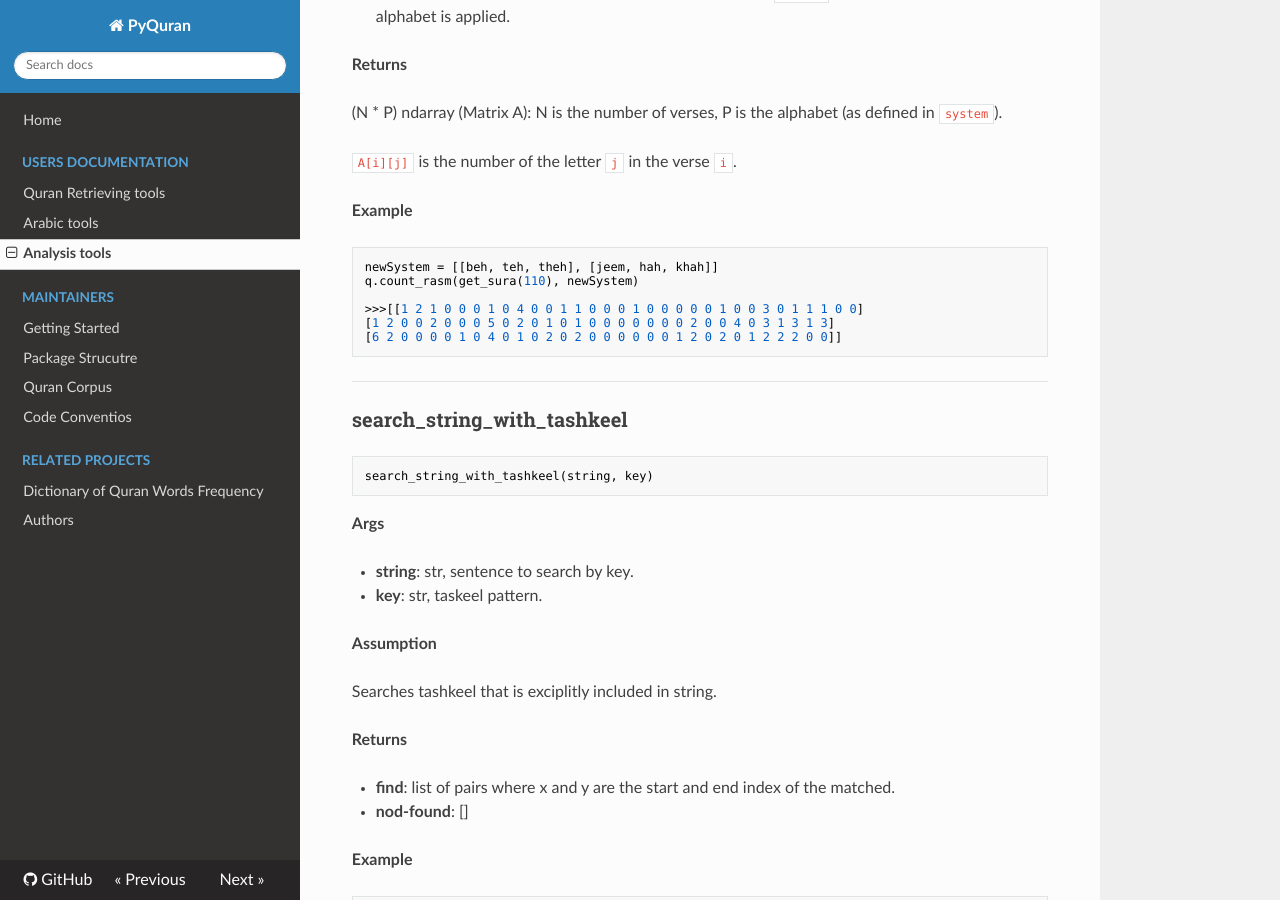
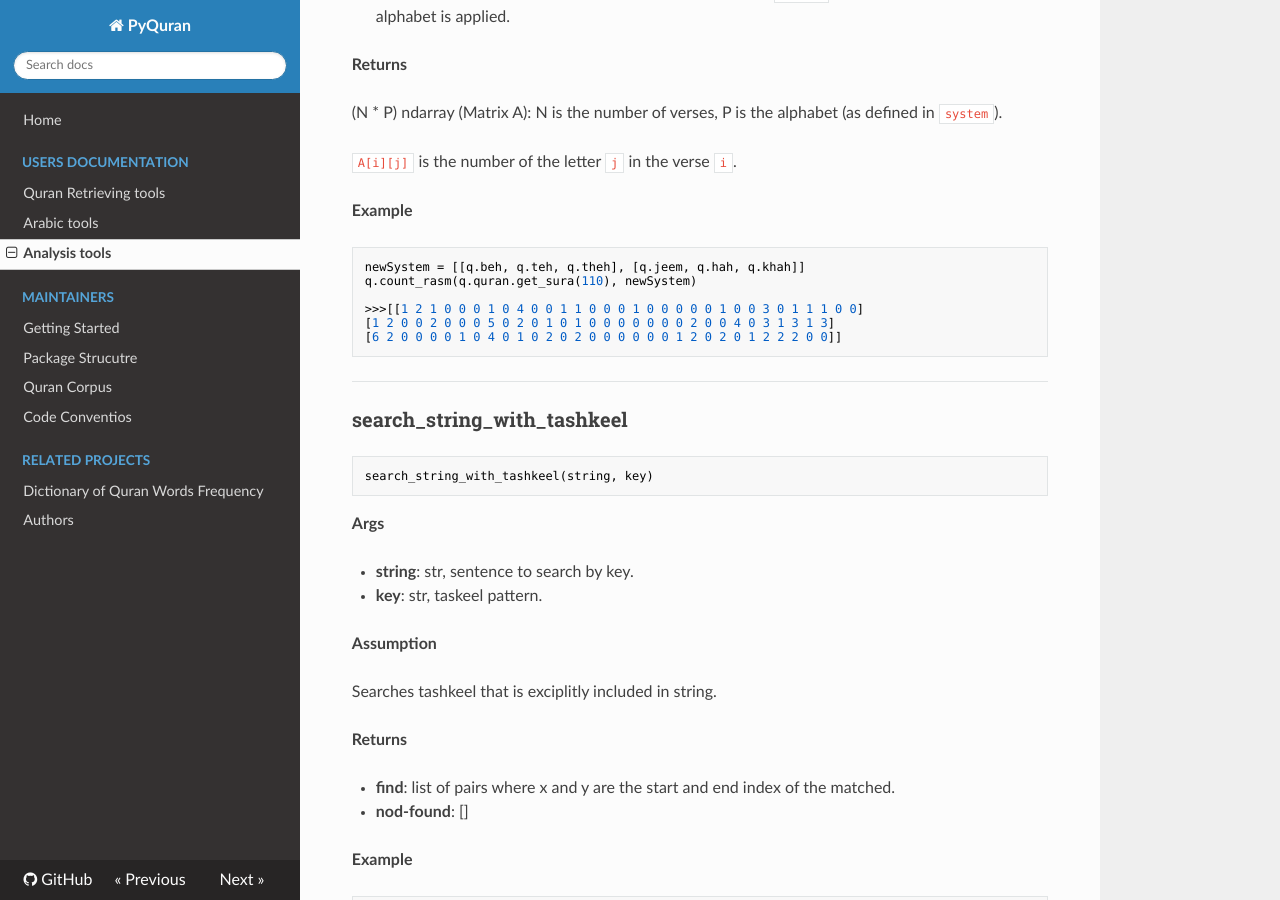
Before and after one commit to hci-lab/PyQuran, an MkDocs documentation site: the page built from documentation/docs/analysis_tools.md, in a window 1280 px wide and 900 px high, scrolled down 346 px. Built offline with MkDocs 1.6.1, drawn with Linux system fonts in a browser that asks for light colours; nearby versions of some CDN libraries; old or Windows-style settings are respelled for this version of MkDocs.

Commit message:
docs issues

````diff
--- a/documentation/docs/analysis_tools.md
+++ b/documentation/docs/analysis_tools.md
@@ -28,8 +28,8 @@ __Returns__
 __Example__
 
 ```python
-newSystem = [[beh, teh, theh], [jeem, hah, khah]]
-q.count_rasm(get_sura(110), newSystem)
+newSystem = [[q.beh, q.teh, q.theh], [q.jeem, q.hah, q.khah]]
+q.count_rasm(q.quran.get_sura(110), newSystem)
 
 >>>[[1 2 1 0 0 0 1 0 4 0 0 1 1 0 0 0 1 0 0 0 0 0 1 0 0 3 0 1 1 1 0 0]
 [1 2 0 0 2 0 0 0 5 0 2 0 1 0 1 0 0 0 0 0 0 0 2 0 0 4 0 3 1 3 1 3]
````
Also changed, not shown: documentation/docs/arabic_tools.md (+1 -1 lines), 1 other file.
